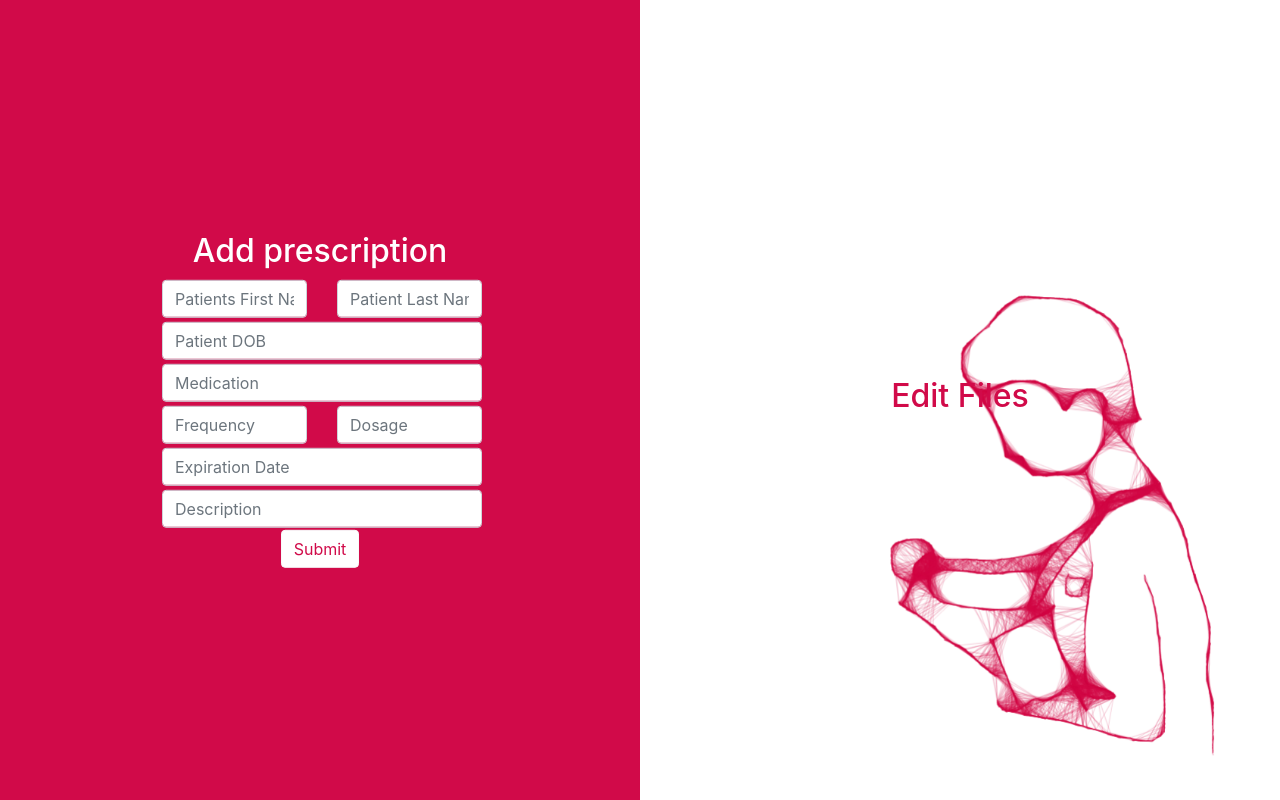
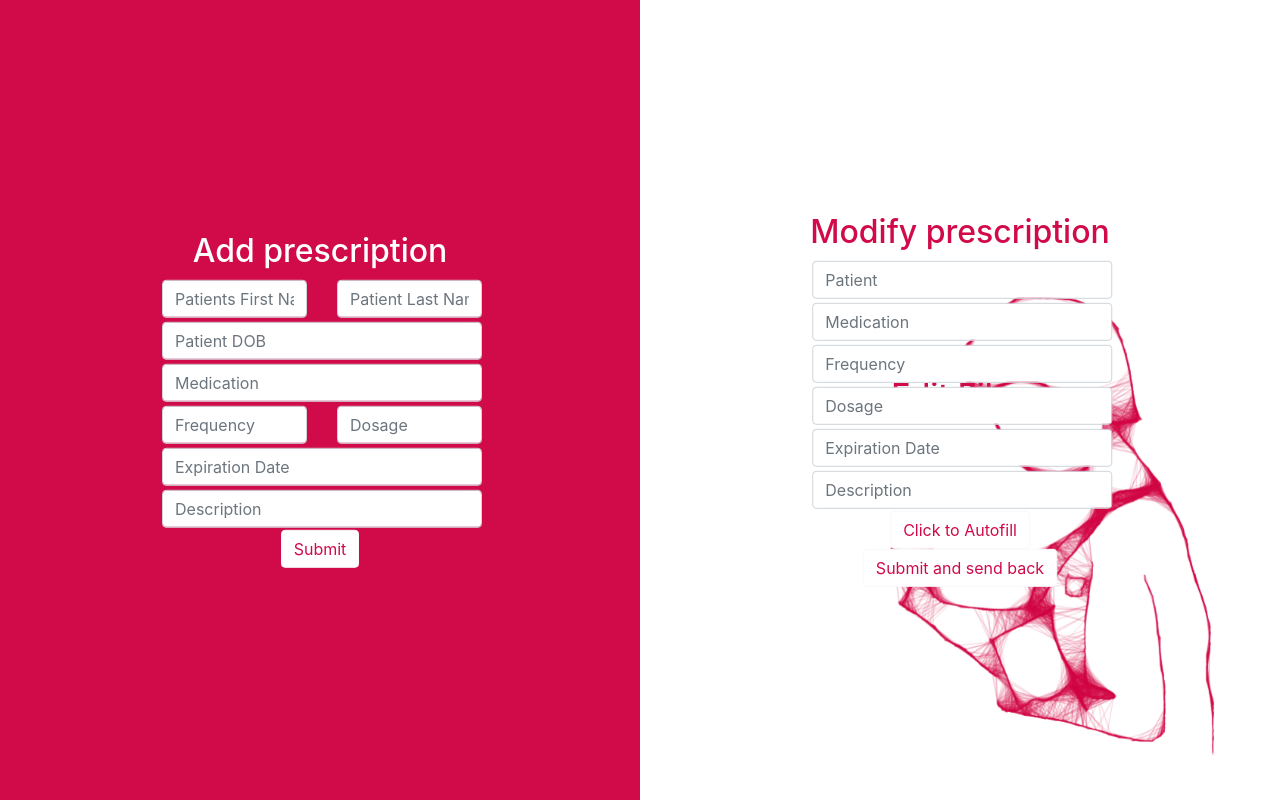
Before and after one commit to OerllydSaethwr/todaqapp, a Django app: template mysite/templates/register/newDoctor.html in a window 1280 px wide. Run offline with Django 3.2, Linux system fonts and the light colour scheme; the template is opened without the code that fills it, so the values that code supplies are empty.

Commit message:
newPatient

```diff
--- a/mysite/templates/register/index.html
+++ b/mysite/templates/register/index.html
@@ -34,7 +34,7 @@
             <div class="form-group">
                 <input type="password" class="form-control" id="exampleInputPassword1" placeholder="Password" name="password">
             </div>
-            <button type="submit" class="btn btn-light">Sign in</button>
+            <button type="submit" class="btn btn-light" onclick="location.href='patientpage.html';">Sign in</button>
         </form>
     </div>
 </div>
--- a/mysite/templates/register/newDoctor.html
+++ b/mysite/templates/register/newDoctor.html
@@ -88,7 +88,70 @@
     <div class="centered">
         <h2>Edit Files</h2>
     </div>
+    <div class="centered">
+        <h2>Modify prescription</h2>
+        <form class="form">
+            <div class="row">
+                <div class="col">
+                    <input type="text" class="form-control" placeholder="Patient" id="doc">
+                </div>
+            </div>
+            <div class="row">
+                <div class="col">
+                    <input type="text" class="form-control" placeholder="Medication" id="med">
+                </div>
+            </div>
+            <div class="row">
+                <div class="col">
+                    <input type="text" class="form-control" placeholder="Frequency" id="fre">
+                </div>
+            </div>
+            <div class="row">
+                <div class="col">
+                    <input type="text" class="form-control" placeholder="Dosage" id="dos">
+                </div>
+            </div>
+            <div class="row">
+                <div class="col">
+                    <input type="text" class="form-control" placeholder="Expiration Date" id="exp">
+                </div>
+            </div>
+            <div class="row">
+                <div class="col">
+                    <input type="text" class="form-control" placeholder="Description" id="des">
+                </div>
+            </div>
+            <div class="row">
+                <div class="col" align="center">
+                    <button type="submit" class="btn btn-light" onClick="autoFill(); return true;" >Click to Autofill</button>
+                </div>
+            </div>
+            <div class="row">
+                <div class="col" align="center">
+                    <button type="submit" class="btn btn-light">Submit and send back</button>
+                </div>
+            </div>
+        </form>
+    </div>
     <img class="doctor" src="img/doctor.PNG">
 </div>
 </body>
 </html>
+<script type="text/javascript">
+    function autoFill() {
+        document.getElementById('doc').value = "My Text Input";
+        document.getElementById('med').value = "Dropdown2";
+        document.getElementById('fre').value = "Dropdown2";
+        document.getElementById('dos').value = "Dropdown2";
+        document.getElementById('exp').value = "Dropdown2";
+        document.getElementById('des').value = "Dropdown2";
+
+        var radioElements = document.getElementsByName("input3");
+
+        for (var i=0; i<radioElements.length; i++) {
+            if (radioElements[i].getAttribute('value') == 'Radio3') {
+                radioElements[i].checked = true;
+            }
+        }
+    }
+</script>
--- a/mysite/templates/register/newPatient.html
+++ b/mysite/templates/register/newPatient.html
@@ -76,7 +76,7 @@
     </div>
     <div class="row">
         <div class="col" align="center">
-            <button type="submit" class="btn btn-light">Submit</button>
+            <button type="submit" class="btn btn-light"onclick="location.href='patientpage.html';">Submit</button>
         </div>
     </div>
 </form>
```
